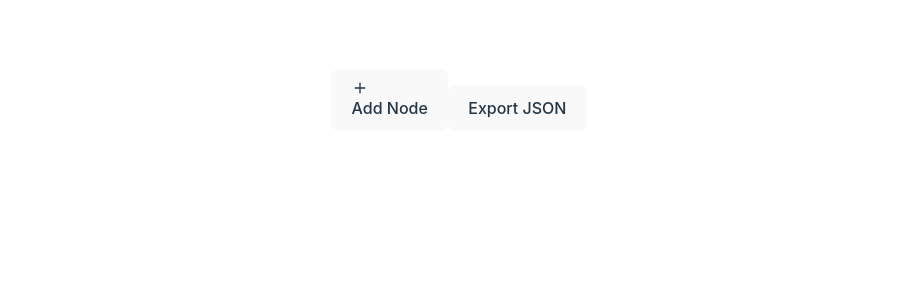
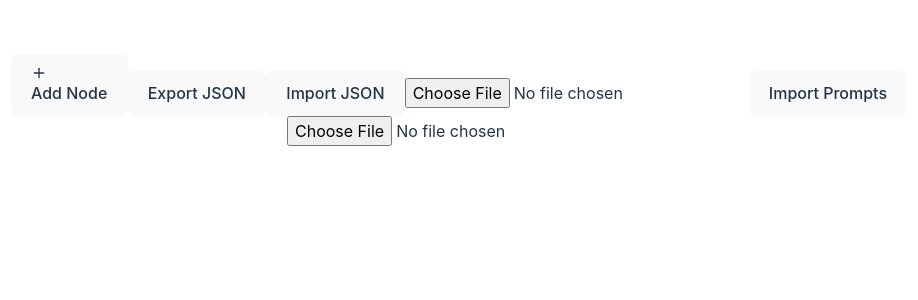
Before and after one commit to afg1/llm_flow_builder, a React (Vite) app: page / in a window 1280 px wide. Shown: the top 300 px of the page, without its empty margins (181-1099 px from the left). Built offline with nearby package versions, Linux system fonts and the light colour scheme.

Commit message:
Working to save prompts separately and re-load them

```diff
--- a/src/components/FlowchartBuilder.jsx
+++ b/src/components/FlowchartBuilder.jsx
@@ -1,5 +1,6 @@
 import React, { useState, useRef, useEffect } from 'react';
 import { X, Plus } from 'lucide-react';
+import JSZip from 'jszip';
 
 const FlowchartBuilder = () => {
   const [nodes, setNodes] = useState({});
@@ -11,6 +12,80 @@ const FlowchartBuilder = () => {
   const [showNamePrompt, setShowNamePrompt] = useState(false);
   const [newNodeName, setNewNodeName] = useState('');
   const [nameError, setNameError] = useState('');
+  const [fileInput, setFileInput] = useState(null);
+  const [promptFileInput, setPromptFileInput] = useState(null);
+
+  const handleFileImport = async (e, isPromptFile = false) => {
+    const file = e.target.files[0];
+    if (!file) return;
+
+    const reader = new FileReader();
+    reader.onload = (event) => {
+      try {
+        const importedData = JSON.parse(event.target.result);
+        console.log(importedData)
+        // Determine whether to update nodes or prompts
+        if (importedData.nodes) {
+          // Import flowchart structure
+          const importedNodes = {};
+
+          if (importedData.nodes) {
+            Object.entries(importedData.nodes).forEach(([id, nodeData]) => {
+              importedNodes[id] = {
+                name: nodeData.data?.desc || id,
+                type: nodeData.type === 'decision' ? 'conditional_boolean' : nodeData.type || 'conditional_boolean',
+                position: {
+                  x: importedData.displayMetadata?.[id]?.x || 50,
+                  y: importedData.displayMetadata?.[id]?.y || 50
+                },
+                connections: {
+                  yes: nodeData.transitions?.true || '',
+                  no: nodeData.transitions?.false || ''
+                },
+                prompt: '' // Initialize to empty string
+              };
+            });
+          }
+
+          // Display warning if no display metadata
+          if (!importedData.displayMetadata) {
+            console.warn('No display metadata found - using default positions');
+          }
+
+          setNodes(importedNodes);
+
+          // Set selected node to start node if available
+          if (importedData.startNode) {
+            setSelectedNode(importedData.startNode);
+          }
+
+          console.log('Imported flowchart structure:', {
+            nodeCount: Object.keys(importedNodes).length
+          });
+        } else if (importedData.prompts) {
+          // Import prompts only
+          importedData.prompts.forEach(promptObj => {
+            if (nodes[promptObj.name]) {
+              setNodes(prevNodes => ({
+                ...prevNodes,
+                [promptObj.name]: {
+                  ...prevNodes[promptObj.name],
+                  prompt: promptObj.prompt
+                }
+              }));
+            }
+          });
+
+          console.log('Imported prompts:', {
+            promptCount: importedData.prompts?.length || 0
+          });
+        }
+      } catch (error) {
+        console.error('Error parsing JSON:', error);
+      }
+    };
+    reader.readAsText(file);
+  };
 
   const addNode = () => {
     setShowNamePrompt(true);
@@ -94,37 +169,73 @@ const FlowchartBuilder = () => {
     }));
   };
 
-  const exportToJson = () => {
-    const exportData = {
+  const exportToJson = async () => {
+    // Create the two JSON objects
+    const flowchartData = {
         nodes: {},
+        displayMetadata: {},
         startNode: Object.keys(nodes)[0] || null
     };
 
+    const promptsData = {
+        prompts: []
+    };
+
+    // Populate flowchart data
     Object.entries(nodes).forEach(([id, node]) => {
-      const snakeCaseId = id.replace(/[A-Z]/g, letter => `_${letter.toLowerCase()}`);
-
-      exportData.nodes[id] = {
+        flowchartData.nodes[id] = {
             type: node.type === 'conditional_boolean' ? 'decision' : 'terminal',
             data: {
                 desc: node.name || id,
-          condition: snakeCaseId.charAt(0) === '_' ? snakeCaseId.slice(1) : snakeCaseId
+                condition: id.replace(/[A-Z]/g, letter => `_${letter.toLowerCase()}`)
             },
             transitions: {
                 true: node.connections.yes || null,
                 false: node.connections.no || null
             }
         };
+        flowchartData.displayMetadata[id] = {
+            x: node.position.x,
+            y: node.position.y
+        };
+
+        // Populate prompts data if prompt exists
+        if (node.prompt && node.prompt.trim() !== '') {
+            promptsData.prompts.push({
+                name: id,
+                type: 'condition_prompt_boolean',
+                prompt: node.prompt,
+                target_section: 'methods'
+            });
+        }
     });
 
-    const blob = new Blob([JSON.stringify(exportData, null, 2)], { type: 'application/json' });
-    const url = URL.createObjectURL(blob);
+    // Create a new ZIP archive
+    const zip = new JSZip();
+
+    // Add flowchart JSON to zip
+    zip.file('flowchart.json', JSON.stringify(flowchartData, null, 2));
+
+    // If there are prompts to include
+    if (promptsData.prompts.length > 0) {
+        zip.file('prompts.json', JSON.stringify(promptsData, null, 2));
+    }
+
+    // Generate the ZIP file and trigger download
+    zip.generateAsync({ type: 'blob' })
+        .then(function(content) {
+            const url = URL.createObjectURL(content);
             const a = document.createElement('a');
             a.href = url;
-    a.download = 'flowchart.json';
+            a.download = `flowchart_export_${new Date().toISOString().slice(0,10)}.zip`;
             document.body.appendChild(a);
             a.click();
             document.body.removeChild(a);
             URL.revokeObjectURL(url);
+        })
+        .catch(function(err) {
+            console.error('Error creating zip file:', err);
+        });
 };
 
   const drawConnections = () => {
@@ -262,6 +373,32 @@ const FlowchartBuilder = () => {
         >
           Export JSON
         </button>
+        <button
+          className="bg-gray-500 text-white px-4 py-2 rounded hover:bg-gray-600"
+          onClick={() => fileInput?.click()}
+        >
+          Import JSON
+        </button>
+        <input
+          type="file"
+          accept=".json"
+          className="hidden"
+          ref={(ref) => setFileInput(ref)}
+          onChange={handleFileImport}
+        />
+        <button
+            className="bg-gray-500 text-white px-4 py-2 rounded hover:bg-gray-600"
+            onClick={() => promptFileInput?.click()}
+          >
+            Import Prompts
+          </button>
+          <input
+            type="file"
+            accept=".json"
+            className="hidden"
+            ref={(ref) => setPromptFileInput(ref)}
+            onChange={(e) => handleFileImport(e, true)}
+          />
       </div>
 
       {showNamePrompt && (
```
Lines whose indentation alone changed are shown as unchanged.
